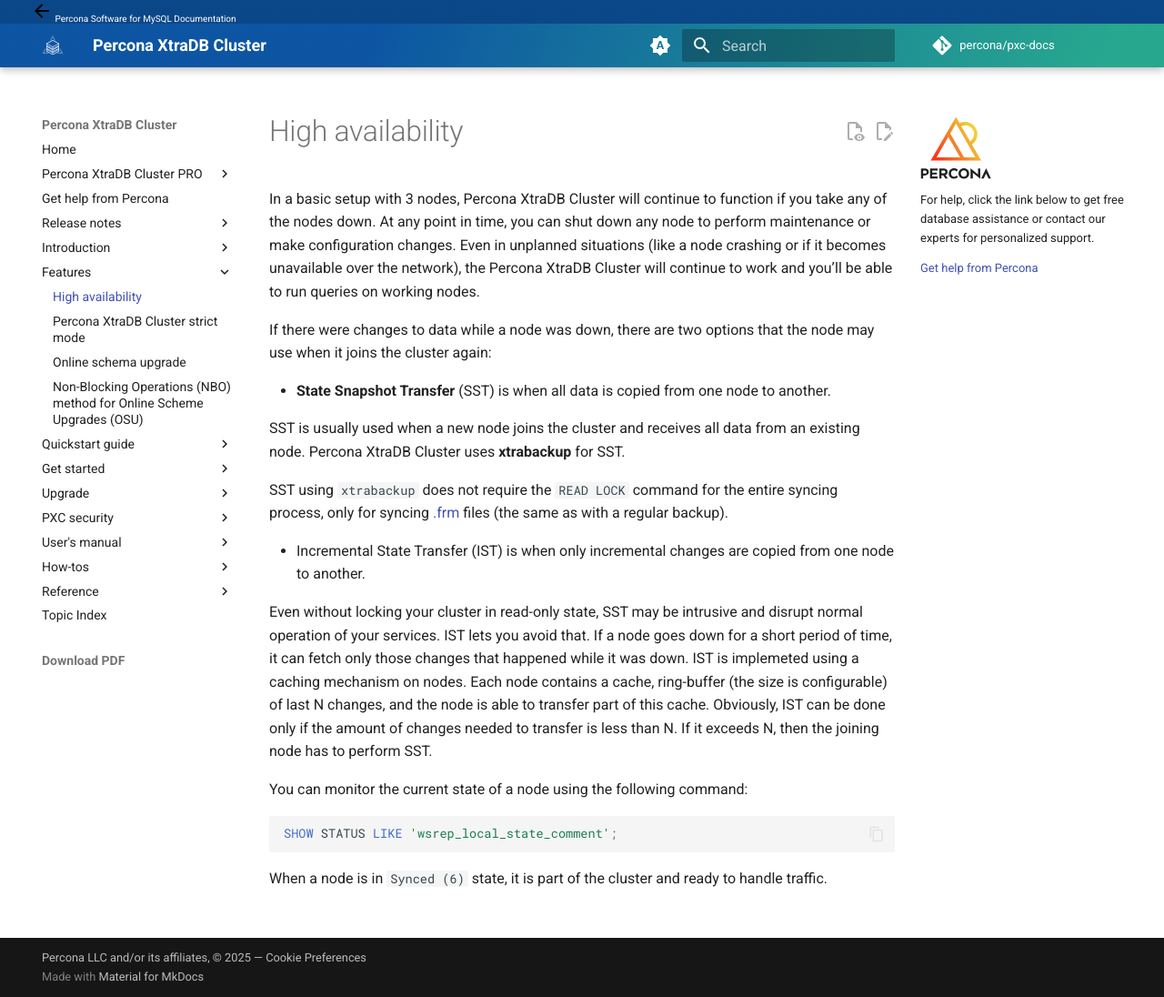
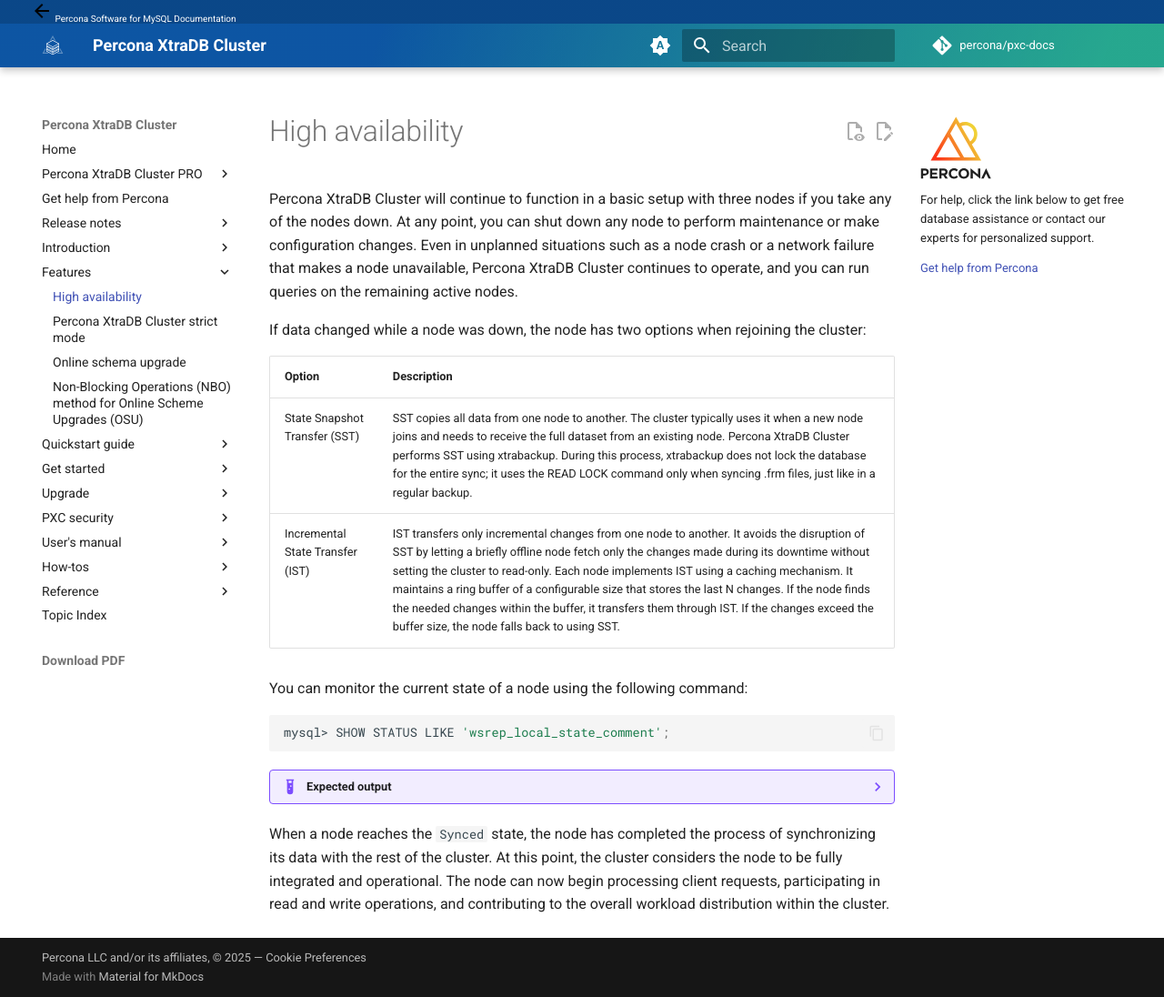
Before and after one commit to percona/pxc-docs, an MkDocs documentation site: the page built from docs/high-availability.md, in a window 1280 px wide and 1096 px high. Shown: the whole window at 91% size. Built offline with MkDocs 1.6.1 and Material for MkDocs 9.7.7, drawn with Linux system fonts in a browser that asks for light colours; nearby versions of some CDN libraries; comment, search, counter and statistics services are not loaded; the version menu is left out.

Commit message:
PXC-4692 [DOCS] - Update High Availability 8.4
	modified:   docs/high-availability.md

````diff
--- a/docs/high-availability.md
+++ b/docs/high-availability.md
@@ -1,48 +1,29 @@
 # High availability
 
-In a basic setup with 3 nodes, Percona XtraDB Cluster will continue to function
-if you take any of the nodes down.
-At any point in time, you can shut down any node to perform maintenance
-or make configuration changes.
-Even in unplanned situations
-(like a node crashing or if it becomes unavailable over the network),
-the Percona XtraDB Cluster will continue to work
-and you’ll be able to run queries on working nodes.
+Percona XtraDB Cluster will continue to function in a basic setup with three nodes if you take any of the nodes down. At any point, you can shut down any node to perform maintenance or make configuration changes. Even in unplanned situations such as a node crash or a network failure that makes a node unavailable, Percona XtraDB Cluster continues to operate, and you can run queries on the remaining active nodes.
 
-If there were changes to data while a node was down,
-there are two options that the node may use when it joins the cluster again:
+If data changed while a node was down, the node has two options when rejoining the cluster:
 
 
-* **State Snapshot Transfer** (SST) is when all data is copied
-from one node to another.
-
-  SST is usually used when a new node joins the cluster
-  and receives all data from an existing node.
-  Percona XtraDB Cluster uses **xtrabackup** for SST.
-
-  SST using `xtrabackup` does not require the `READ LOCK` command
-  for the entire syncing process, only for syncing [.frm](glossary.md#frm) files (the same as with a regular backup).
-
-
-* Incremental State Transfer (IST) is when only incremental changes
-are copied from one node to another.
-
-  Even without locking your cluster in read-only state, SST may be intrusive
-  and disrupt normal operation of your services.
-  IST lets you avoid that.
-  If a node goes down for a short period of time,
-  it can fetch only those changes that happened while it was down.
-  IST is implemeted using a caching mechanism on nodes.
-  Each node contains a cache, ring-buffer (the size is configurable)
-  of last N changes, and the node is able to transfer part of this cache.
-  Obviously, IST can be done only if the amount of changes needed to transfer
-  is less than N. If it exceeds N, then the joining node has to perform SST.
+| Option                     | Description |
+|----------------------------|-------------|
+| State Snapshot Transfer (SST) | SST copies all data from one node to another. The cluster typically uses it when a new node joins and needs to receive the full dataset from an existing node. Percona XtraDB Cluster performs SST using xtrabackup. During this process, xtrabackup does not lock the database for the entire sync; it uses the READ LOCK command only when syncing .frm files, just like in a regular backup. |
+| Incremental State Transfer (IST) | IST transfers only incremental changes from one node to another. It avoids the disruption of SST by letting a briefly offline node fetch only the changes made during its downtime without setting the cluster to read-only. Each node implements IST using a caching mechanism. It maintains a ring buffer of a configurable size that stores the last N changes. If the node finds the needed changes within the buffer, it transfers them through IST. If the changes exceed the buffer size, the node falls back to using SST. |
 
 You can monitor the current state of a node using the following command:
 
-```sql
-SHOW STATUS LIKE 'wsrep_local_state_comment';
+```{.bash data-prompt="mysql>"}
+mysql> SHOW STATUS LIKE 'wsrep_local_state_comment';
 ```
 
-When a node is in `Synced (6)` state, it is part of the cluster
-and ready to handle traffic.
+??? example "Expected output"
+
+    ```{.text .no-copy}
+    +---------------------------+--------+
+    | Variable_name             | Value  |
+    +---------------------------+--------+
+    | wsrep_local_state_comment | Synced |
+    +---------------------------+--------+
+    ```
+
+When a node reaches the `Synced` state, the node has completed the process of synchronizing its data with the rest of the cluster. At this point, the cluster considers the node to be fully integrated and operational. The node can now begin processing client requests, participating in read and write operations, and contributing to the overall workload distribution within the cluster.
````
